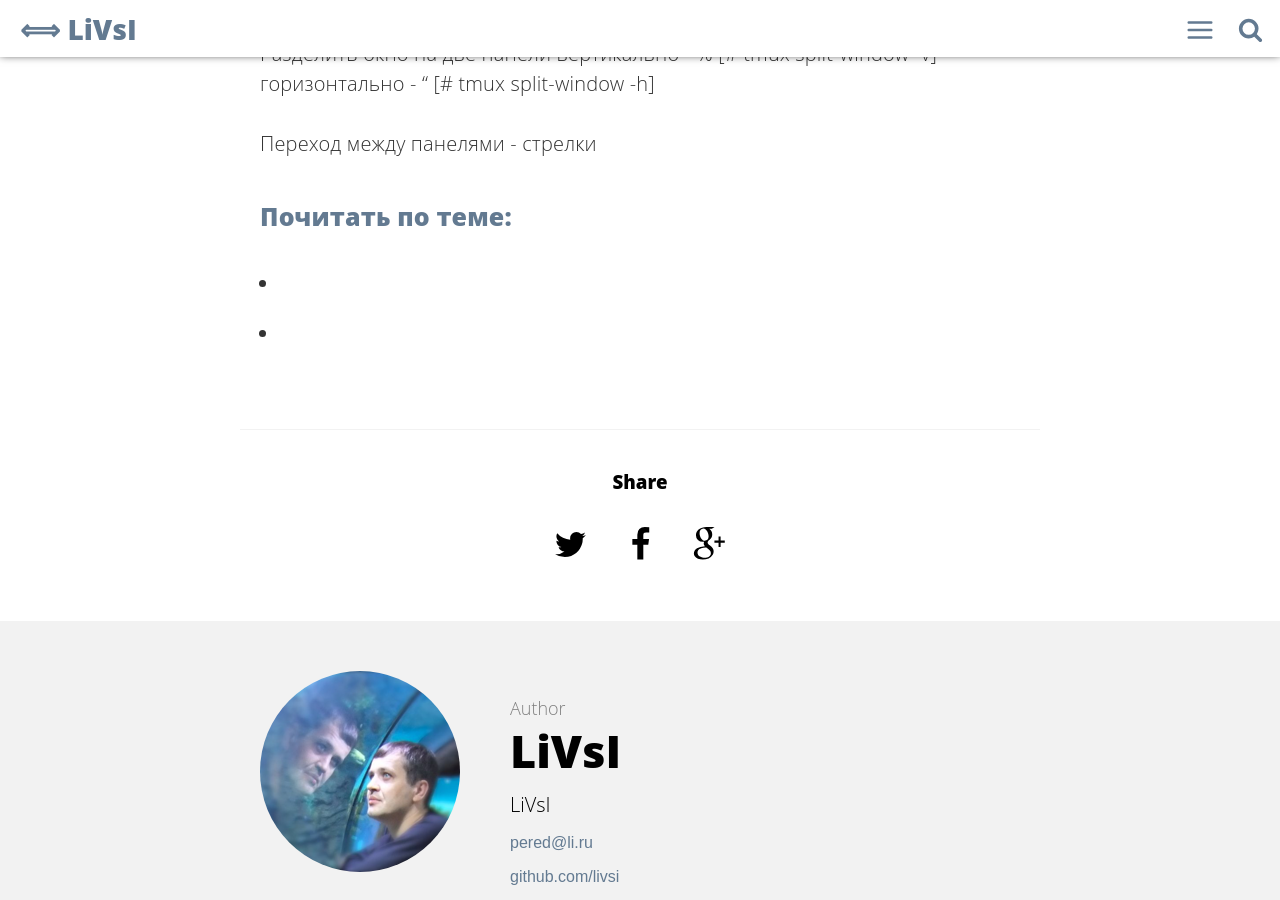
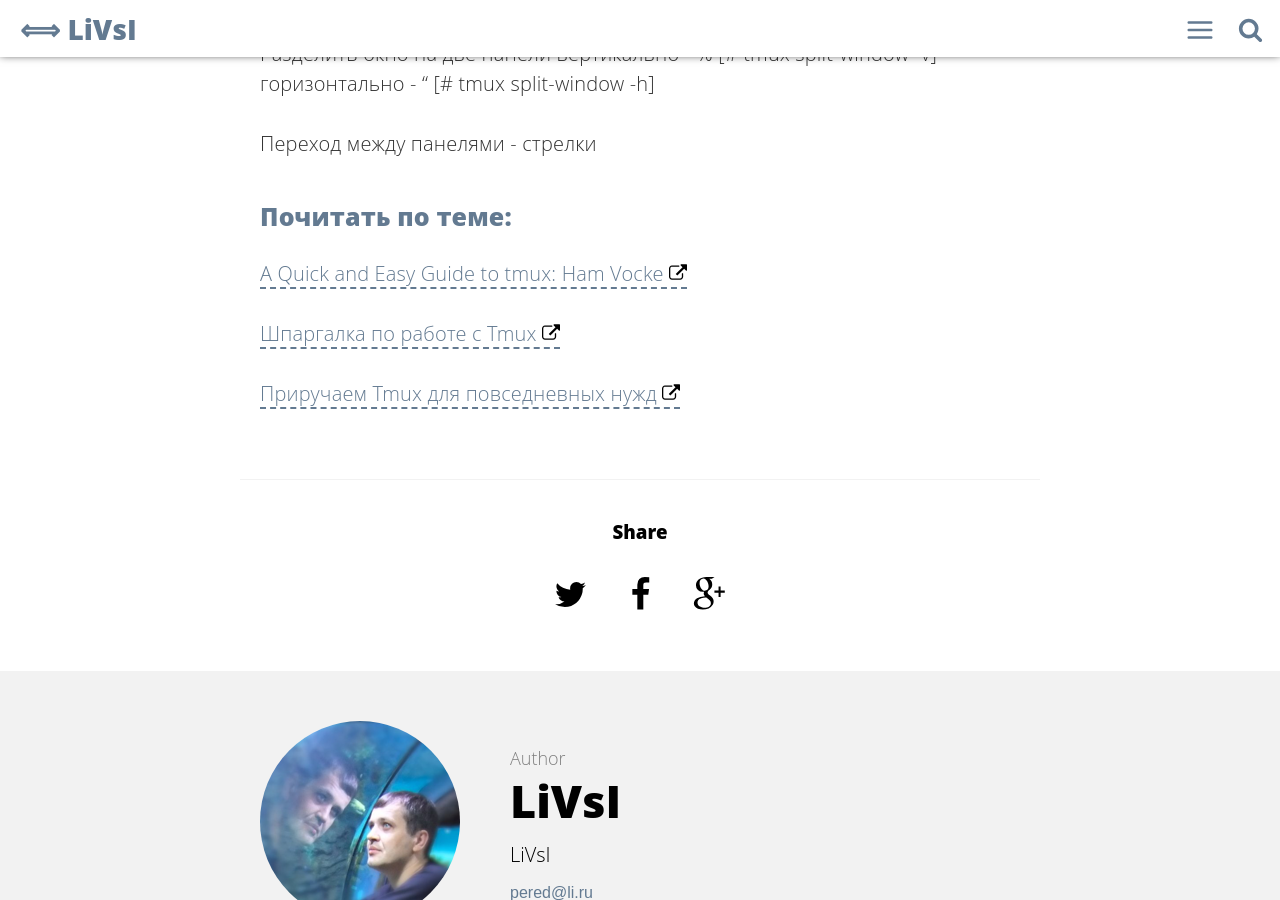
Before and after one commit to livsi/livsi.github.com, a Jekyll site: the page built from _posts/2018-10-15-tmux---terminal-multiplexer.md, in a window 1280 px wide and 900 px high, scrolled down 1359 px. Built offline with Jekyll 4.4.1, drawn with Linux system fonts in a browser that asks for light colours; comment, search, counter and statistics services are not loaded.

Commit message:
2018-10-15 tmux cheetsheet add readmy links

```diff
--- a/_posts/2018-10-15-tmux---terminal-multiplexer.md
+++ b/_posts/2018-10-15-tmux---terminal-multiplexer.md
@@ -45,6 +45,8 @@ Tmux - это то же самое что и iTerm2, только везде. Е
 
 ### Почитать по теме:
 
-* [1]:https://www.hamvocke.com/blog/a-quick-and-easy-guide-to-tmux/
+[A Quick and Easy Guide to tmux: Ham Vocke](https://www.hamvocke.com/blog/a-quick-and-easy-guide-to-tmux/)
 
-* [2]:https://habr.com/post/327630/
+[Шпаргалка по работе с Tmux](https://habr.com/post/327630/)
+
+[Приручаем Tmux для повседневных нужд](https://habr.com/post/165437/)
```
